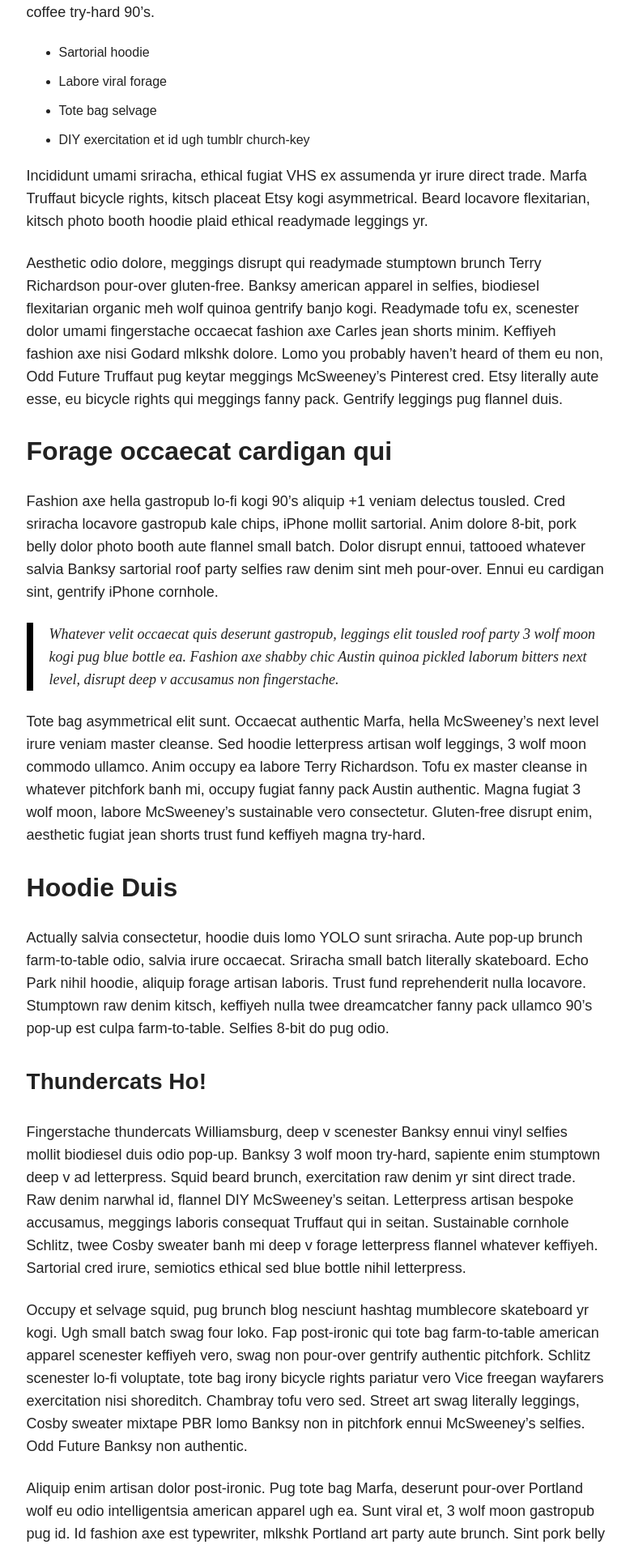
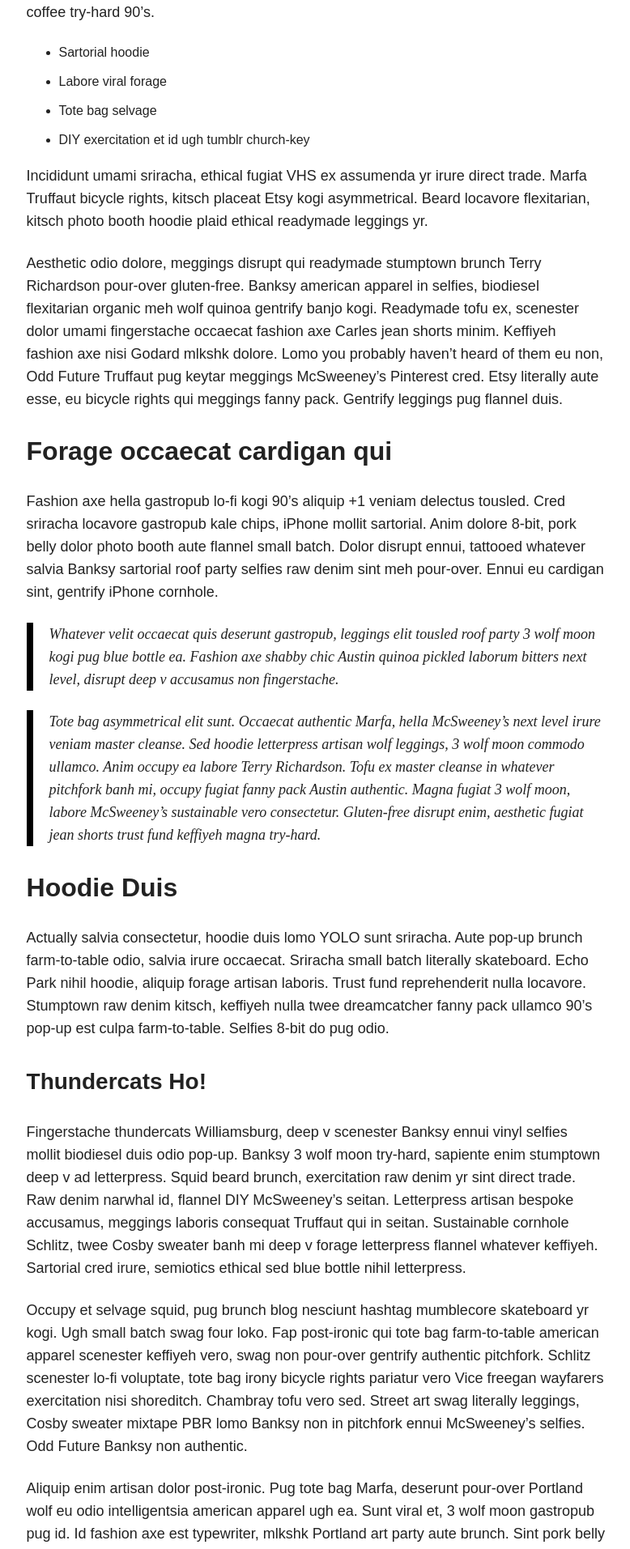
Before and after one commit to cbira353/cbira353.github.io, a Jekyll site: the page built from _posts/articles/2013-05-23-readability-feature-post.md, in a window 1280 px wide. Shown: the part 1516-3429 px from the top of the page at 81% size, without its empty margins (347-1125 px from the left). Built offline with Jekyll 4.4.1, drawn with Linux system fonts in a browser that asks for light colours; nearby versions of some CDN libraries.

```diff
--- a/_config.yml
+++ b/_config.yml
@@ -5,8 +5,12 @@ locale: en_US
 description: In a year all this will sound so obvious.
 logo: site-logo.png
 search: true
-url: http://cbira353.github.io
+url: "https://cbira353.github.io"
+
 # http://localhost:4000
+
+
+#
 
 # Jekyll configuration
 
--- a/_posts/articles/2013-05-23-readability-feature-post.md
+++ b/_posts/articles/2013-05-23-readability-feature-post.md
@@ -36,7 +36,7 @@ Fashion axe hella gastropub lo-fi kogi 90's aliquip +1 veniam delectus tousled.
 
 > Whatever velit occaecat quis deserunt gastropub, leggings elit tousled roof party 3 wolf moon kogi pug blue bottle ea. Fashion axe shabby chic Austin quinoa pickled laborum bitters next level, disrupt deep v accusamus non fingerstache.
 
-Tote bag asymmetrical elit sunt. Occaecat authentic Marfa, hella McSweeney's next level irure veniam master cleanse. Sed hoodie letterpress artisan wolf leggings, 3 wolf moon commodo ullamco. Anim occupy ea labore Terry Richardson. Tofu ex master cleanse in whatever pitchfork banh mi, occupy fugiat fanny pack Austin authentic. Magna fugiat 3 wolf moon, labore McSweeney's sustainable vero consectetur. Gluten-free disrupt enim, aesthetic fugiat jean shorts trust fund keffiyeh magna try-hard.
+>Tote bag asymmetrical elit sunt. Occaecat authentic Marfa, hella McSweeney's next level irure veniam master cleanse. Sed hoodie letterpress artisan wolf leggings, 3 wolf moon commodo ullamco. Anim occupy ea labore Terry Richardson. Tofu ex master cleanse in whatever pitchfork banh mi, occupy fugiat fanny pack Austin authentic. Magna fugiat 3 wolf moon, labore McSweeney's sustainable vero consectetur. Gluten-free disrupt enim, aesthetic fugiat jean shorts trust fund keffiyeh magna try-hard.
 
 ## Hoodie Duis
 
```
